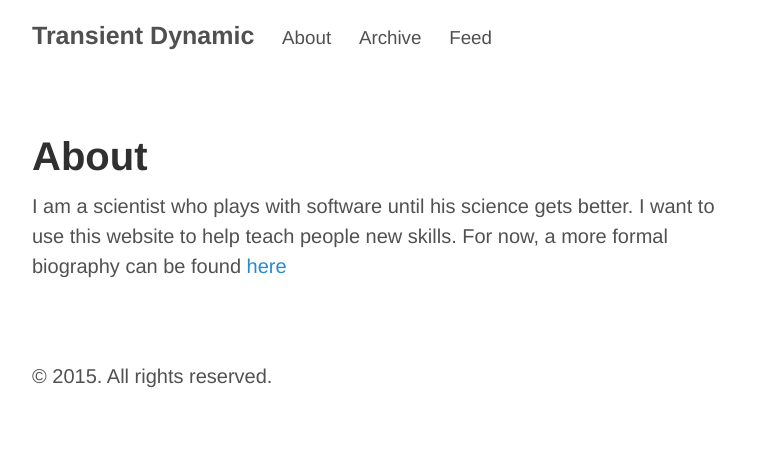
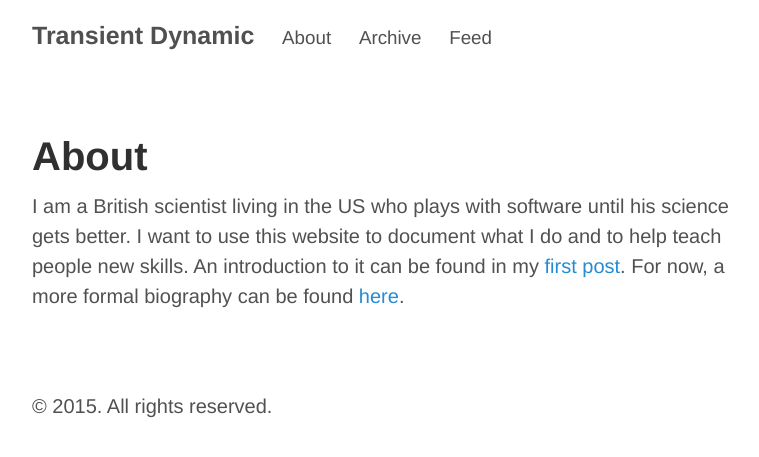
Before and after one commit to robclewley/robclewley.github.io, a Jekyll site: the page built from about.md, in a window 1280 px wide. Shown: the top 457 px of the page, without its empty margins (248-1007 px from the left). Built offline with Jekyll 4.4.1, drawn with Linux system fonts in a browser that asks for light colours; Markdown is read by kramdown in place of the engine named in the settings.

Commit message:
Added intro link to about

```diff
--- a/about.md
+++ b/about.md
@@ -4,6 +4,8 @@
 ---
 
 
-I am a scientist who plays with software until his science gets better.
-I want to use this website to help teach people new skills.
-For now, a more formal biography can be found [here](http://www.ni.gsu.edu/~rclewley/biosketch/index.html)
+I am a British scientist living in the US who plays with software until his science gets better.
+I want to use this website to document what I do and to help teach
+people new skills.
+An introduction to it can be found in my [first post]({% post_url 2015-03-30-hello-world %}).
+For now, a more formal biography can be found [here](http://www.ni.gsu.edu/~rclewley/biosketch/index.html).
```
